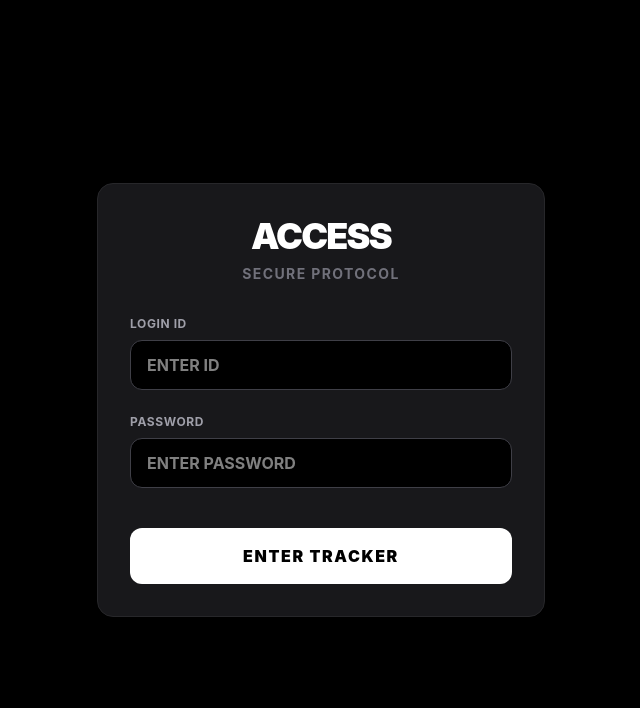
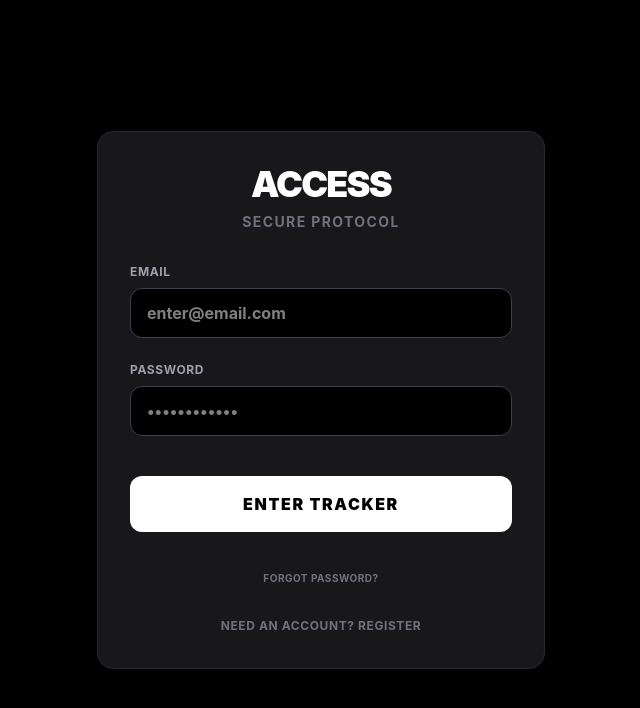
Before and after one commit to Gautham479/habbittracker, a React (Vite) app: page / in a window 1280 px wide. Shown: the top 708 px of the page, without its empty margins (319-959 px from the left). Built offline with nearby package versions, Linux system fonts and the light colour scheme.

Commit message:
feat: implement habit tracking application with Supabase integration and progress visualization

```diff
--- a/package.json
+++ b/package.json
@@ -10,6 +10,7 @@
     "preview": "vite preview"
   },
   "dependencies": {
+    "@supabase/supabase-js": "^2.105.4",
     "lucide-react": "^1.16.0",
     "react": "^19.2.6",
     "react-dom": "^19.2.6",
--- a/src/App.tsx
+++ b/src/App.tsx
@@ -1,41 +1,77 @@
-import { useState } from 'react';
+import { useState, useEffect } from 'react';
+import type { Session } from '@supabase/supabase-js';
+import { supabase } from './supabase';
 import HabitTracker from './components/HabitTracker';
 
 function App() {
-  const [isAuthenticated, setIsAuthenticated] = useState(false);
-  const [username, setUsername] = useState('');
+  const [session, setSession] = useState<Session | null>(null);
+  const [email, setEmail] = useState('');
   const [password, setPassword] = useState('');
   const [error, setError] = useState('');
+  const [isSignUp, setIsSignUp] = useState(false);
+  const [loading, setLoading] = useState(true);
 
-  const handleLogin = (e: React.FormEvent) => {
+  useEffect(() => {
+    supabase.auth.getSession().then(({ data: { session } }) => {
+      setSession(session);
+      setLoading(false);
+    });
+
+    const {
+      data: { subscription },
+    } = supabase.auth.onAuthStateChange((_event, session) => {
+      setSession(session);
+    });
+
+    return () => subscription.unsubscribe();
+  }, []);
+
+  const handleAuth = async (e: React.FormEvent) => {
     e.preventDefault();
-    // Default credentials as requested
-    if (username === 'admin' && password === 'admin123') {
-      setIsAuthenticated(true);
-      setError('');
+    setError('');
+
+    if (isSignUp) {
+      const { data, error } = await supabase.auth.signUp({ email, password });
+      if (error) {
+        setError(error.message);
+      } else {
+        if (!data.session) {
+          setError('Success! Please check your email for the confirmation link.');
+        }
+      }
     } else {
-      setError('Invalid login id or password');
+      const { error } = await supabase.auth.signInWithPassword({ email, password });
+      if (error) setError(error.message);
     }
   };
 
-  if (!isAuthenticated) {
+  if (loading) {
+    return (
+      <div className="min-h-screen bg-black flex items-center justify-center">
+        <div className="text-white font-bold uppercase tracking-widest text-sm animate-pulse">Initializing Protocol...</div>
+      </div>
+    );
+  }
+
+  if (!session) {
     return (
       <div className="min-h-screen bg-black flex items-center justify-center p-4 selection:bg-zinc-500 selection:text-white font-sans">
         <div className="bg-zinc-900 border border-zinc-800 p-8 rounded-2xl shadow-2xl w-full max-w-md">
           <div className="text-center mb-8">
-            <h1 className="text-4xl font-black uppercase tracking-tighter text-white mb-2">Access</h1>
+            <h1 className="text-4xl font-black uppercase tracking-tighter text-white mb-2">{isSignUp ? 'Register' : 'Access'}</h1>
             <p className="text-sm font-bold uppercase tracking-widest text-zinc-500">Secure Protocol</p>
           </div>
 
-          <form onSubmit={handleLogin} className="space-y-6">
+          <form onSubmit={handleAuth} className="space-y-6">
             <div>
-              <label className="block text-xs font-bold uppercase tracking-wider text-zinc-400 mb-2">Login ID</label>
+              <label className="block text-xs font-bold uppercase tracking-wider text-zinc-400 mb-2">Email</label>
               <input
-                type="text"
-                value={username}
-                onChange={(e) => setUsername(e.target.value)}
-                className="w-full px-4 py-3 bg-black border border-zinc-700 text-white rounded-xl focus:outline-none focus:border-zinc-500 transition-colors uppercase font-bold"
-                placeholder="ENTER ID"
+                type="email"
+                value={email}
+                onChange={(e) => setEmail(e.target.value)}
+                className="w-full px-4 py-3 bg-black border border-zinc-700 text-white rounded-xl focus:outline-none focus:border-zinc-500 transition-colors font-bold"
+                placeholder="enter@email.com"
+                required
               />
             </div>
             <div>
@@ -45,25 +81,55 @@ function App() {
                 value={password}
                 onChange={(e) => setPassword(e.target.value)}
                 className="w-full px-4 py-3 bg-black border border-zinc-700 text-white rounded-xl focus:outline-none focus:border-zinc-500 transition-colors font-bold"
-                placeholder="ENTER PASSWORD"
+                placeholder="••••••••••••"
+                required
               />
             </div>
 
-            {error && <p className="text-red-500 text-xs font-bold uppercase tracking-wider text-center">{error}</p>}
+            {error && <p className={`text-xs font-bold tracking-wider text-center ${error.includes('Success') ? 'text-green-500' : 'text-red-500 uppercase'}`}>{error}</p>}
 
             <button
               type="submit"
               className="w-full bg-white text-black font-black uppercase tracking-widest py-4 rounded-xl hover:bg-zinc-200 transition-colors transform active:scale-95 mt-4"
             >
-              Enter Tracker
+              {isSignUp ? 'Create Account' : 'Enter Tracker'}
             </button>
+
+            {!isSignUp && (
+              <div className="text-center mt-2">
+                <button
+                  type="button"
+                  onClick={async () => {
+                    if (!email) {
+                      setError('Please enter your email first to reset your password.');
+                      return;
+                    }
+                    const { error } = await supabase.auth.resetPasswordForEmail(email);
+                    if (error) setError(error.message);
+                    else setError('Success! Check your email for a password reset link.');
+                  }}
+                  className="text-[10px] font-bold uppercase tracking-wider text-zinc-500 hover:text-white transition-colors"
+                >
+                  Forgot Password?
+                </button>
+              </div>
+            )}
           </form>
+
+          <div className="mt-6 text-center">
+            <button
+              onClick={() => { setIsSignUp(!isSignUp); setError(''); }}
+              className="text-xs font-bold uppercase tracking-wider text-zinc-500 hover:text-white transition-colors"
+            >
+              {isSignUp ? 'Already have an account? Login' : 'Need an account? Register'}
+            </button>
+          </div>
         </div>
       </div>
     );
   }
 
-  return <HabitTracker />;
+  return <HabitTracker session={session} />;
 }
 
 export default App;
--- a/src/components/HabitTracker.tsx
+++ b/src/components/HabitTracker.tsx
@@ -1,6 +1,8 @@
 import { useState, useEffect } from 'react';
-import { Plus, Trash2, Calendar, BarChart3, Moon, Sun, ChevronLeft, ChevronRight } from 'lucide-react';
+import { Plus, Trash2, Calendar, BarChart3, Moon, Sun, ChevronLeft, ChevronRight, LogOut, Key } from 'lucide-react';
 import { LineChart, Line, BarChart, Bar, XAxis, YAxis, CartesianGrid, Tooltip, ResponsiveContainer } from 'recharts';
+import type { Session } from '@supabase/supabase-js';
+import { supabase } from '../supabase';
 
 interface Habit {
   id: number;
@@ -11,7 +13,7 @@ interface Completions {
   [key: string]: boolean;
 }
 
-export default function HabitTracker() {
+export default function HabitTracker({ session }: { session: Session }) {
   const [habits, setHabits] = useState<Habit[]>([]);
   const [newHabit, setNewHabit] = useState('');
   const [completions, setCompletions] = useState<Completions>({});
@@ -23,25 +25,32 @@ export default function HabitTracker() {
   useEffect(() => {
     const loadData = async () => {
       try {
-        const habitsData = await window.storage?.get('habits');
-        const completionsData = await window.storage?.get('completions');
-        const darkModeData = await window.storage?.get('darkMode');
-        if (habitsData && habitsData.value) setHabits(JSON.parse(habitsData.value));
-        if (completionsData && completionsData.value) setCompletions(JSON.parse(completionsData.value));
-        if (darkModeData && darkModeData.value) setDarkMode(JSON.parse(darkModeData.value));
+        const { data, error } = await supabase
+          .from('user_data')
+          .select('*')
+          .eq('user_id', session.user.id)
+          .single();
+
+        if (data) {
+          if (data.habits) setHabits(data.habits);
+          if (data.completions) setCompletions(data.completions);
+          if (data.dark_mode !== undefined) setDarkMode(data.dark_mode);
+        }
       } catch {
         console.log('No saved data');
       }
     };
     loadData();
-  }, []);
+  }, [session.user.id]);
 
-  const saveData = async (newHabits: Habit[], newCompletions: Completions) => {
+  const saveData = async (newHabits: Habit[], newCompletions: Completions, newDarkMode = darkMode) => {
     try {
-      if (window.storage) {
-        await window.storage.set('habits', JSON.stringify(newHabits));
-        await window.storage.set('completions', JSON.stringify(newCompletions));
-      }
+      await supabase.from('user_data').upsert({
+        user_id: session.user.id,
+        habits: newHabits,
+        completions: newCompletions,
+        dark_mode: newDarkMode
+      });
     } catch (e) {
       console.error('Save failed:', e);
     }
@@ -50,12 +59,22 @@ export default function HabitTracker() {
   const toggleDarkMode = async () => {
     const newMode = !darkMode;
     setDarkMode(newMode);
-    try {
-      if (window.storage) {
-        await window.storage.set('darkMode', JSON.stringify(newMode));
+    saveData(habits, completions, newMode);
+  };
+
+  const handleChangePassword = async () => {
+    const newPassword = prompt("Enter your new password (minimum 6 characters):");
+    if (newPassword) {
+      if (newPassword.length < 6) {
+        alert("Password must be at least 6 characters long.");
+        return;
       }
-    } catch (e) {
-      console.error('Save failed:', e);
+      const { error } = await supabase.auth.updateUser({ password: newPassword });
+      if (error) {
+        alert("Error changing password: " + error.message);
+      } else {
+        alert("Password successfully updated!");
+      }
     }
   };
 
@@ -416,9 +435,17 @@ export default function HabitTracker() {
             <h1 className={`text-4xl md:text-6xl font-black uppercase tracking-tighter ${darkMode ? 'text-white' : 'text-zinc-900'}`}>Dominate<br />Your Habits</h1>
             <p className={`text-sm md:text-base font-bold uppercase tracking-widest mt-2 ${darkMode ? 'text-zinc-500' : 'text-zinc-400'}`}>No Excuses. Track Progress.</p>
           </div>
-          <button onClick={toggleDarkMode} className={`p-3 rounded-full border-2 transition-all transform hover:scale-105 active:scale-95 ${darkMode ? 'bg-zinc-900 border-zinc-700 text-zinc-100 hover:border-zinc-500' : 'bg-white border-zinc-200 text-zinc-900 hover:border-zinc-400'} shadow-sm`}>
-            {darkMode ? <Sun size={24} /> : <Moon size={24} />}
-          </button>
+          <div className="flex items-center gap-3">
+            <button onClick={toggleDarkMode} title="Toggle Dark Mode" className={`p-3 rounded-full border-2 transition-all transform hover:scale-105 active:scale-95 ${darkMode ? 'bg-zinc-900 border-zinc-700 text-zinc-100 hover:border-zinc-500' : 'bg-white border-zinc-200 text-zinc-900 hover:border-zinc-400'} shadow-sm`}>
+              {darkMode ? <Sun size={24} /> : <Moon size={24} />}
+            </button>
+            <button onClick={handleChangePassword} title="Change Password" className={`p-3 rounded-full border-2 transition-all transform hover:scale-105 active:scale-95 ${darkMode ? 'bg-zinc-900 border-zinc-700 text-blue-400 hover:border-blue-500 hover:text-blue-500' : 'bg-white border-zinc-200 text-blue-500 hover:border-blue-500'} shadow-sm`}>
+              <Key size={24} />
+            </button>
+            <button onClick={() => supabase.auth.signOut()} title="Logout" className={`p-3 rounded-full border-2 transition-all transform hover:scale-105 active:scale-95 ${darkMode ? 'bg-zinc-900 border-zinc-700 text-red-400 hover:border-red-500 hover:text-red-500' : 'bg-white border-zinc-200 text-red-500 hover:border-red-500'} shadow-sm`}>
+              <LogOut size={24} />
+            </button>
+          </div>
         </header>
 
         <div className={`${darkMode ? 'bg-zinc-900 border-zinc-800' : 'bg-white border-zinc-200'} border rounded-2xl shadow-sm p-4 mb-8`}>
--- a/src/main.tsx
+++ b/src/main.tsx
@@ -2,25 +2,6 @@ import React from 'react'
 import ReactDOM from 'react-dom/client'
 import App from './App.tsx'
 import './index.css'
-
-declare global {
-  interface Window {
-    storage: {
-      get: (key: string) => Promise<{ value: string } | null>;
-      set: (key: string, value: string) => Promise<void>;
-    };
-  }
-}
-
-window.storage = {
-  get: async (key: string) => {
-    const val = localStorage.getItem(key);
-    return val ? { value: val } : null;
-  },
-  set: async (key: string, value: string) => {
-    localStorage.setItem(key, value);
-  }
-};
 
 ReactDOM.createRoot(document.getElementById('root')!).render(
   <React.StrictMode>
--- /dev/null
+++ b/src/supabase.ts
@@ -0,0 +1,6 @@
+import { createClient } from '@supabase/supabase-js';
+
+const supabaseUrl = import.meta.env.VITE_SUPABASE_URL;
+const supabaseAnonKey = import.meta.env.VITE_SUPABASE_ANON_KEY;
+
+export const supabase = createClient(supabaseUrl, supabaseAnonKey);
```
Also changed, not shown: 2 other files (tests, documents, lock files or other folders).
